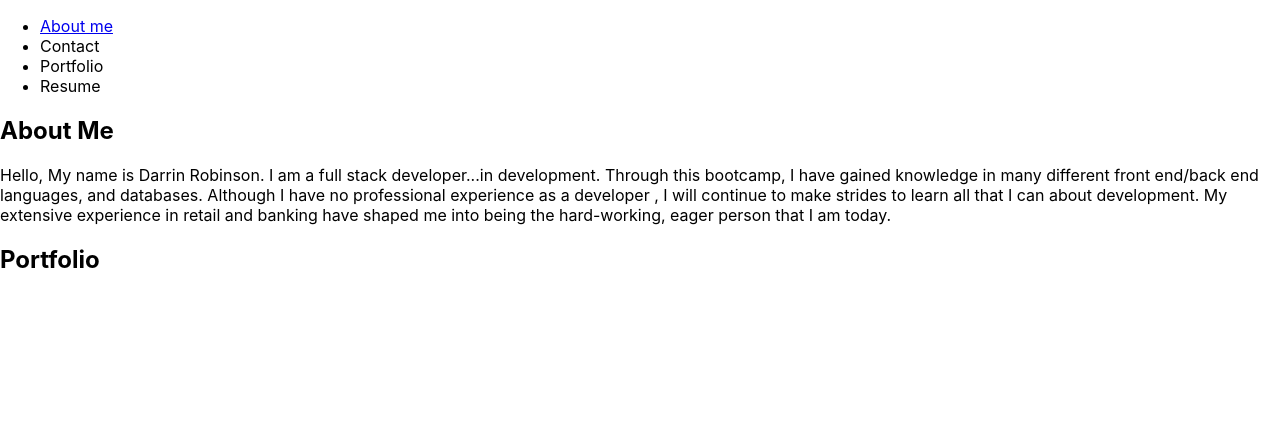
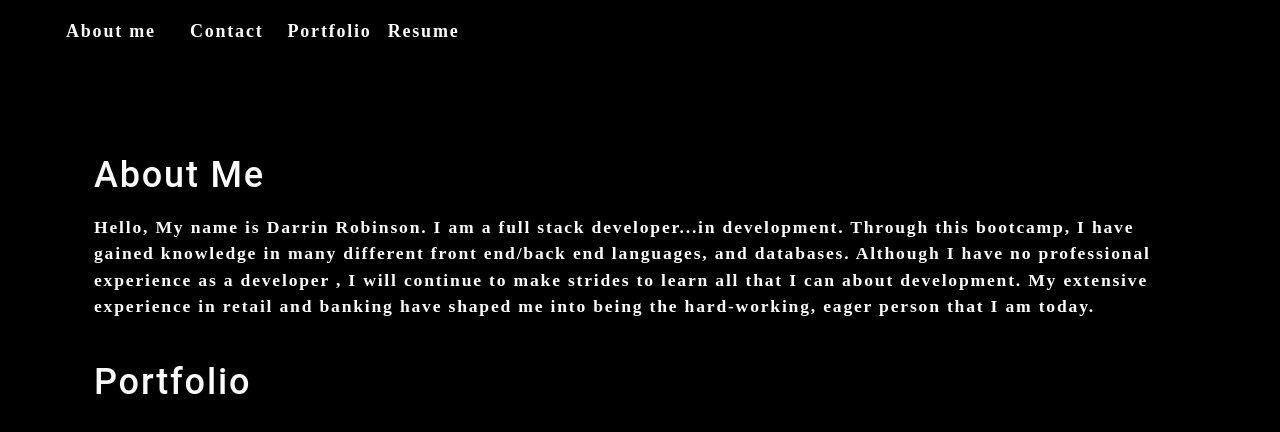
Before and after one commit to Darobinson20/drob-portfolio, a React (Create React App) app: page / in a window 1280 px wide. Shown: the top 432 px of the page. Built offline with nearby package versions, Linux system fonts and the light colour scheme.

Commit message:
nav bar showing

```diff
--- a/src/index.css
+++ b/src/index.css
@@ -11,3 +11,299 @@
   font-family: source-code-pro, Menlo, Monaco, Consolas, 'Courier New',
     monospace;
 }
+
+
+main {
+	margin: 0 auto;
+	max-width: 90%;
+  padding: 50px 30px;
+}
+:root {
+  --primary: #8c54ff;
+  --secondary: #F3A847;
+  --tertiary: #B12704;
+  --light: #fafafa;
+  --dark: #000000;
+  --darker: #111111;
+  --error: rgb(228, 46, 1);
+  --spacing-one: calc(1rem * 0.5);
+  --spacing-two: calc(1rem);
+  --spacing-five: calc(2.5rem);
+
+}
+
+* {
+  box-sizing: border-box;
+}
+
+html,
+body {
+  min-height: 100%;
+}
+
+body {
+  margin: 0;
+  padding: 0;
+  font-weight: 600;
+  line-height: 1.5;
+  font-size: 18px;
+  letter-spacing: .1em;
+  background: var(--dark);
+  color: var(--light);
+  font-family: 'Poiret One', cursive;
+
+}
+
+h1,
+h2,
+h3,
+h4,
+h5,
+h6 {
+  font-family: 'Roboto', sans-serif;
+  font-weight: 500;
+  margin: 5px 0;
+  line-height: 1.25;
+}
+
+h1 {
+  font-size: 2.25rem;
+}
+
+h2 {
+  font-size: 2rem;
+}
+
+h3 {
+  font-size: 1.75rem;
+}
+
+h4 {
+  font-size: 1.5rem;
+}
+
+h5 {
+  font-size: 1.25rem;
+}
+
+h6 {
+  font-size: 1rem;
+}
+
+p {
+  font-size: 1.1rem;
+  margin-top: 0;
+}
+
+a {
+  color: var(--tertiary);
+  text-decoration: none;
+  font-weight: bold;
+}
+
+a:hover {
+  text-decoration: underline;
+}
+
+header {
+  background: var(--dark);
+}
+
+header a {
+  color: var(--light);
+}
+
+button {
+  font-size: 1rem;
+  text-decoration: none;
+  padding: 0.25rem 1rem;
+  border-radius: .5rem;
+  border: none;
+  outline: none;
+  cursor: pointer;
+  margin: 0 1px;
+  background-color: var(--secondary);
+}
+
+button:hover {
+  opacity: .8;
+}
+
+button[disabled] {
+  cursor: default;
+  opacity: .8;
+}
+
+img {
+  max-width: 100%;
+}
+
+span[role="img"] {
+  cursor: default;
+}
+
+form {
+  width: 40%;
+}
+
+input {
+  font-size: 1rem;
+  padding: 0.25rem;
+  border: 1px solid var(--dark);
+  outline: none;
+  border-radius: 3px;
+  transition: box-shadow 0.2s;
+}
+
+input:focus {
+  border: 1px solid var(--secondary);
+  box-shadow: 0 0 .25rem rgba(0, 0, 0, .5);
+}
+
+li {
+  list-style: none;
+}
+
+nav a:hover {
+  text-decoration: none;
+}
+
+nav  li {
+  cursor: pointer;
+}
+
+textarea {
+	width: 600px;
+	height: 120px;
+	border: 3px solid #cccccc;
+	padding: 5px;
+}
+
+.container {
+  width: 85%;
+  max-width: 1200px;
+  margin-left: auto;
+  margin-right: auto;
+}
+
+.flex-row {
+  display: flex;
+  flex-wrap: wrap;
+}
+
+.space-between {
+  justify-content: space-between;
+}
+
+.flex-end {
+  justify-content: flex-end;
+}
+
+.mx-1 {
+  margin-right: var(--spacing-one);
+  margin-left: var(--spacing-one);
+}
+
+.mx-2 {
+  margin-right: var(--spacing-two);
+  margin-left: var(--spacing-two);
+}
+
+.my-1 {
+  margin-top: var(--spacing-one);
+  margin-bottom: var(--spacing-one);
+}
+
+.my-2 {
+  margin-top: var(--spacing-two);
+  margin-bottom: var(--spacing-two);
+}
+
+.my-5 {
+  margin-top: var(--spacing-five);
+  margin-bottom: var(--spacing-five);
+}
+
+.px-1 {
+  padding-right: var(--spacing-one);
+  padding-left: var(--spacing-one);
+}
+
+.px-2 {
+  padding-right: var(--spacing-two);
+  padding-left: var(--spacing-two);
+}
+
+.py-1 {
+  padding-top: var(--spacing-one);
+  padding-bottom: var(--spacing-one);
+}
+
+.py-2 {
+  padding-top: var(--spacing-two);
+  padding-bottom: var(--spacing-two);
+}
+
+.card {
+  width: 25%;
+  text-align: center;
+}
+
+.img-thumbnail {
+  width: auto;
+  height: 300px;
+  margin-bottom: 50px;
+  cursor: pointer;
+}
+
+.modalBackdrop {
+	background: rgba(0, 0, 0, .65);
+	bottom: 0;
+	left: 0;
+	overflow: auto;
+	position: fixed;
+	right: 0;
+	top: 0;
+	z-index: 1;
+}
+
+.modalContainer {
+	background: var(--darker);
+	border-radius: 5px;
+	max-width: 100%;
+	margin: 50px auto;
+	padding: 15px;
+	width: 960px;
+}
+
+.modalTitle {
+	font-size: 18px;
+	font-weight: 600;
+	margin-bottom: 25px;
+}
+
+button {
+	background: var(--primary);
+	border: 0;
+	border-radius: 5px;
+	color: #fff;
+	cursor: pointer;
+	font-size: 16px;
+	font-weight: 600;
+	margin-bottom: 30px;
+	padding: 10px 15px;
+}
+
+a {
+	border-radius: 5px;
+	color: var(--primary);
+	font-weight: 600;
+	padding: 2px 4px;
+	margin-left: -2px;
+	margin-right: -2px;
+
+}
+
+.navActive {
+  color: var(--secondary);
+}
```
Also changed, not shown: src/components/About-me/Portfolio/index.js (deleted, +0 -17 lines).
